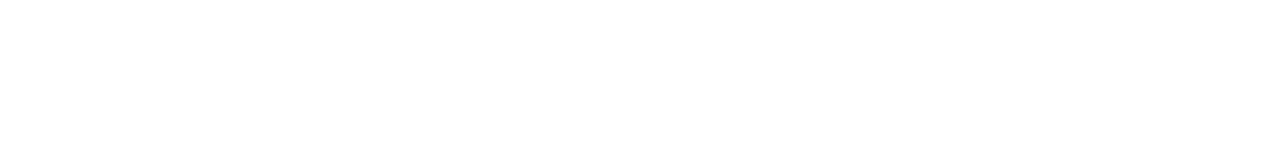
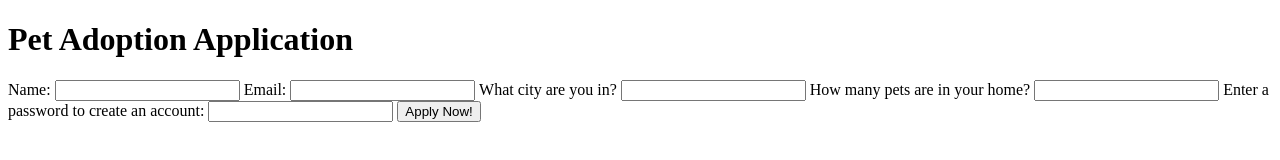
Before and after one commit to Rydavim/web-forms, a plain HTML site: page index.html in a window 1280 px wide. Drawn offline with Linux system fonts and the light colour scheme.

Commit message:
fleshed out example form

```diff
--- a/index.html
+++ b/index.html
@@ -5,6 +5,28 @@
     <title>Web Forms</title>
   </head>
   <body>
+    <h1>Pet Adoption Application</h1>
+    <form method="GET">
+      <label>Name:
+        <input type="text" name="applicantName">
+      </label>
 
+      <label>Email:
+        <input type="email" name="applicantEmail">
+      </label>
+
+      <!-- alternate label syntax -->
+      <label for="city">What city are you in?</label>
+      <input id="city" type="text" name="applicantCity">
+
+      <label>How many pets are in your home?
+        <input type="number" name="petCount">
+      </label>
+
+      <label>Enter a password to create an account:
+        <input type="password" name="accountPW">
+      </label>
+      <input type="submit" value="Apply Now!">
+    </form>
   </body>
 </html>
```
